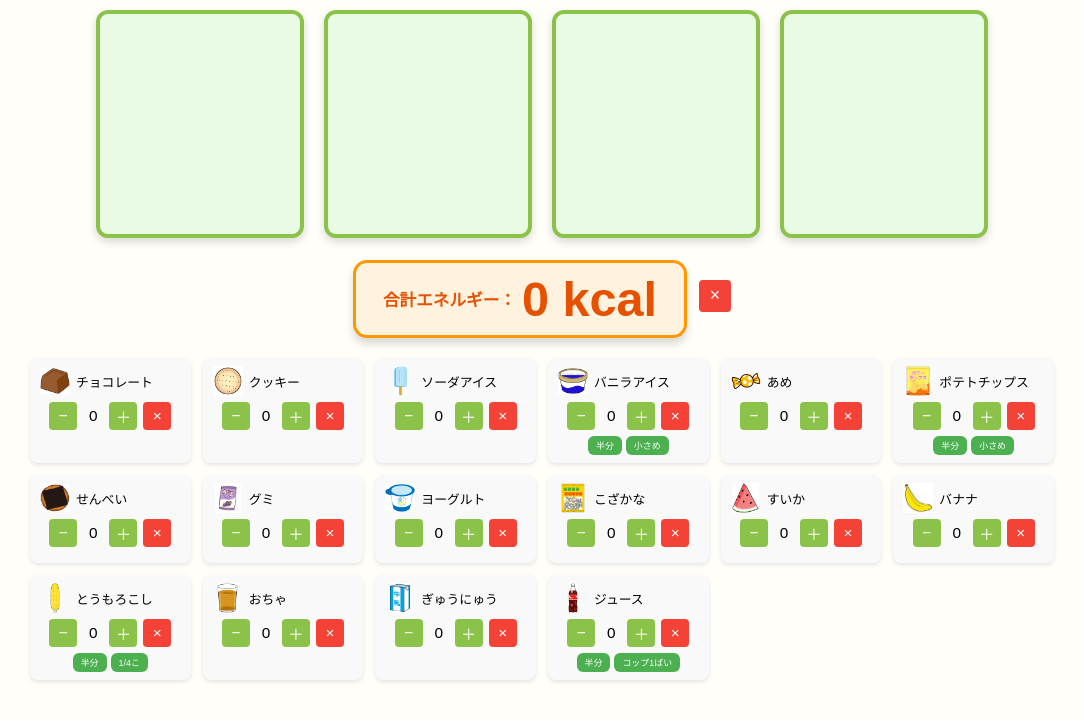
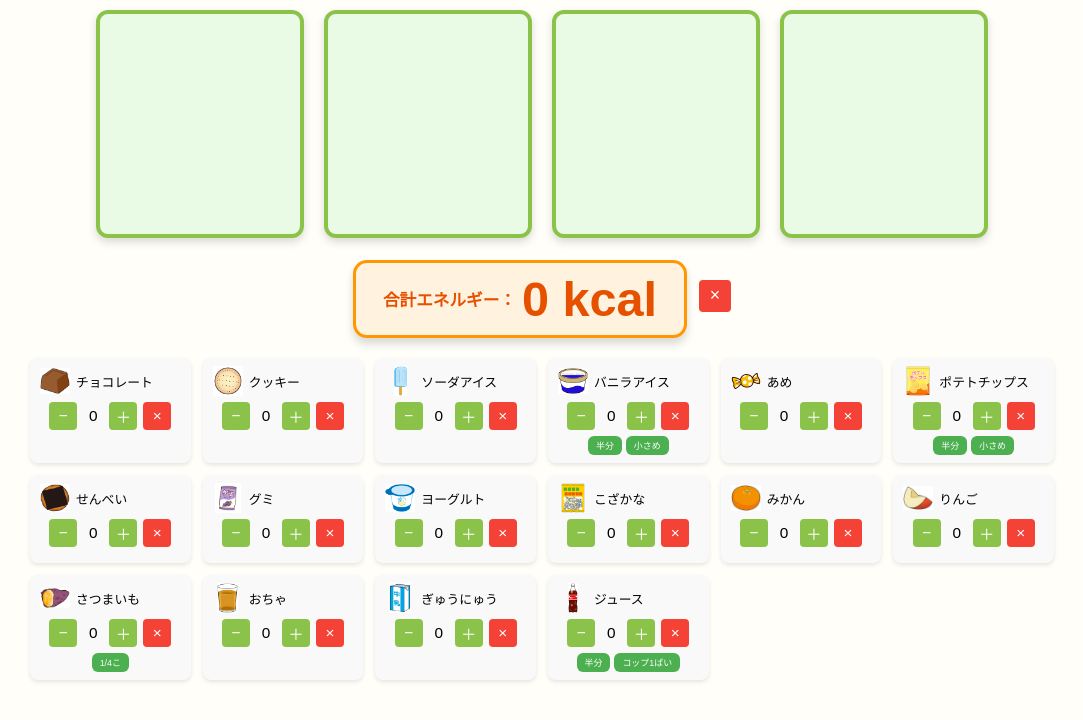
Before and after one commit to nonn04/oyatu2, a plain HTML site: page index.html in a window 1280 px wide. Shown: the whole page, without its empty margins (98-1181 px from the left). Drawn offline with Linux system fonts and the light colour scheme.

Commit message:
Update index.html

```diff
--- a/index.html
+++ b/index.html
@@ -318,9 +318,9 @@
       { id: 8, name: "グミ", image: "images/gummy.png", calories: 20 },
       { id: 9, name: "ヨーグルト", image: "images/yogurt.png", calories: 50 },
       { id: 10, name: "こざかな", image: "images/small_fish.png", calories: 15 },
-      { id: 11, name: "すいか", image: "images/watermelon.png", calories: 40 },
-      { id: 12, name: "バナナ", image: "images/banana.png", calories: 80 },
-      { id: 13, name: "とうもろこし", image: "images/corn.png", calories: 180, sizes: { '半分': 90, '1/4こ': 45 }, sizeImages: { '半分': 'images/corn_half.png', '1/4こ': 'images/corn_quarter.png' } },
+      { id: 11, name: "みかん", image: "images/orange.png", calories: 20 },
+      { id: 12, name: "りんご", image: "images/apple.png", calories: 20 },
+      { id: 13, name: "さつまいも", image: "images/sweetpotato.png", calories: 120, sizes: {  '1/4こ': 60 }, sizeImages: { '半分': 'images/corn_half.png', '1/4こ': 'images/corn_quarter.png' } },
       { id: 14, name: "おちゃ", image: "images/tea.png", calories: 0 },
       { id: 15, name: "ぎゅうにゅう", image: "images/milk.png", calories: 140 },
       { id: 16, name: "ジュース", image: "images/juice.png", calories: 220, sizes: { '半分': 110, 'コップ1ぱい': 90 }, sizeImages: { '半分': 'images/juice_half.png', 'コップ1ぱい': 'images/juice_glass.png' } }
```
